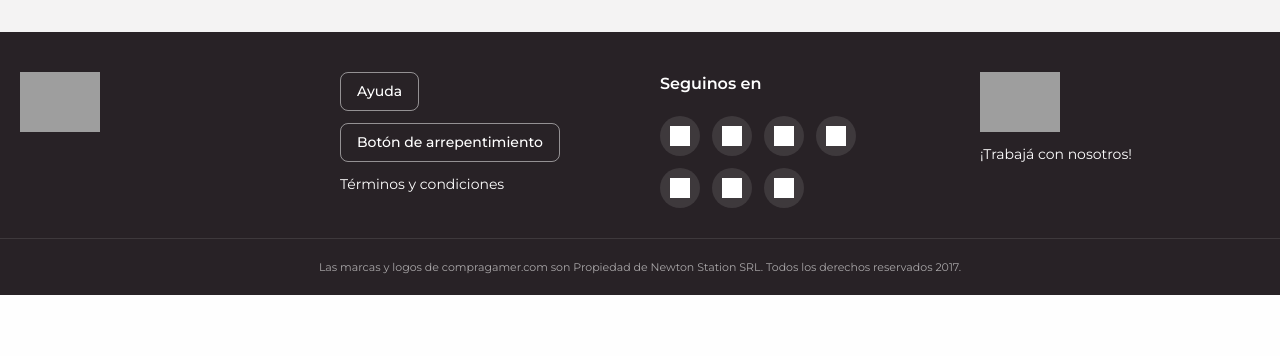
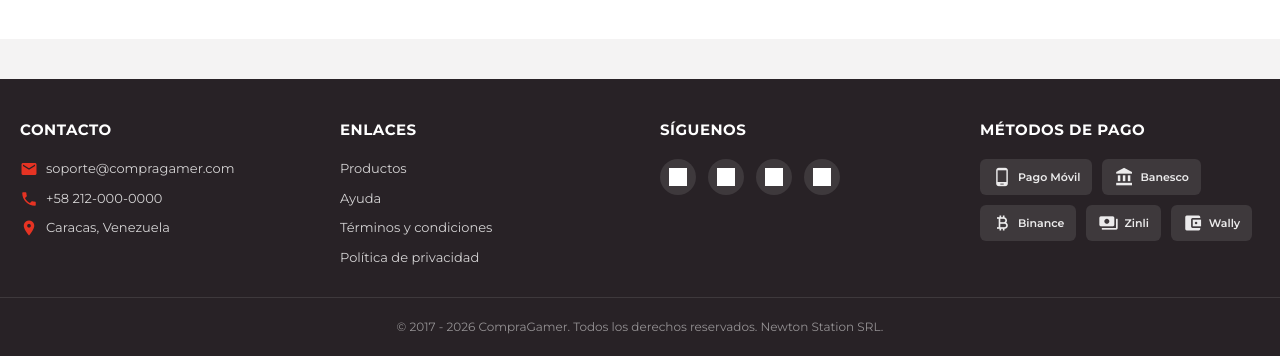
Before and after one commit to frank02828s-star/paginaweb, a PHP site: page / in a window 1280 px wide. Shown: the part 2289-2645 px from the top of the page. Before the commit the page ends 2584 px from the top, so only its background shows below. Run offline with PHP 8.4, Linux system fonts and the light colour scheme; grey boxes are pictures that could not be loaded.

Commit message:
Add offers slider, bigger icons, footer redesign, grid fix, cart header hide
Agent-Logs-Url: https://github.com/frank02828s-star/paginaweb/sessions/7b737273-279a-42d2-b675-64ced28d2e19

Co-authored-by: frank02828s-star <274598138+frank02828s-star@users.noreply.github.com>

```diff
--- a/compragamer/carrito.php
+++ b/compragamer/carrito.php
@@ -134,6 +134,7 @@
         const stats = (typeof getCartStats === 'function') ? getCartStats() : { totalItems: 0, totalPrice: 0, items: [] };
         const emptyEl = document.getElementById('cart-empty');
         const itemsWrap = document.getElementById('cart-items');
+        const cartItemsHeader = document.querySelector('.cart-items-header');
 
         if (!emptyEl || !itemsWrap) return;
 
@@ -142,12 +143,14 @@
         if (items.length === 0) {
           emptyEl.classList.remove('is-hidden');
           itemsWrap.innerHTML = '';
+          if (cartItemsHeader) cartItemsHeader.style.display = 'none';
           updateTotals(0, 0, 0, 0);
           setProceedEnabled(false);
           return;
         }
 
         emptyEl.classList.add('is-hidden');
+        if (cartItemsHeader) cartItemsHeader.style.display = '';
 
         itemsWrap.innerHTML = items.map((item) => {
           const name = item.name || item.title || 'Producto';
--- a/compragamer/css/productos.css
+++ b/compragamer/css/productos.css
@@ -200,7 +200,7 @@
 
 .products-content .products-grid {
     padding: 0;
-    grid-template-columns: repeat(auto-fill, minmax(220px, 1fr));
+    grid-template-columns: repeat(3, 1fr);
 }
 
 /* Pagination */
--- a/compragamer/css/styles.css
+++ b/compragamer/css/styles.css
@@ -475,7 +475,7 @@ ul, ol {
 .footer {
     background: var(--secondary-color);
     color: #fff;
-    padding: 40px 0 20px;
+    padding: 40px 0 0;
     margin-top: 40px;
 }
 
@@ -483,6 +483,9 @@ ul, ol {
     max-width: 1400px;
     margin: 0 auto;
     padding: 0 20px;
+}
+
+.footer-top {
     display: grid;
     grid-template-columns: repeat(4, 1fr);
     gap: 40px;
@@ -491,29 +494,38 @@ ul, ol {
 .footer-col {
     display: flex;
     flex-direction: column;
-    align-items: flex-start;
-    gap: 12px;
+    gap: 10px;
 }
 
-.data-fiscal {
-    width: 80px;
-    height: auto;
+.footer-col h4 {
+    font-size: 15px;
+    font-weight: 700;
+    margin-bottom: 8px;
+    text-transform: uppercase;
+    letter-spacing: 0.5px;
+}
+
+.footer-contact p {
+    display: flex;
+    align-items: center;
+    gap: 8px;
+    font-size: 13px;
+    color: rgba(255, 255, 255, 0.8);
+}
+
+.footer-contact .material-icons {
+    font-size: 18px;
+    color: var(--primary-color);
 }
 
 .footer-link {
-    color: #fff;
-    font-size: 14px;
+    color: rgba(255, 255, 255, 0.8);
+    font-size: 13px;
     transition: var(--transition);
 }
 
 .footer-link:hover {
-    opacity: 0.8;
-}
-
-.social-col h4 {
-    font-size: 16px;
-    font-weight: 600;
-    margin-bottom: 8px;
+    color: #fff;
 }
 
 .social-links {
@@ -522,8 +534,8 @@ ul, ol {
 }
 
 .social-links a {
-    width: 40px;
-    height: 40px;
+    width: 36px;
+    height: 36px;
     background: rgba(255, 255, 255, 0.1);
     border-radius: 50%;
     display: flex;
@@ -533,31 +545,53 @@ ul, ol {
 }
 
 .social-links a:hover {
+    background: var(--primary-color);
+}
+
+.social-links img {
+    width: 18px;
+    height: 18px;
+    filter: brightness(0) invert(1);
+}
+
+.payment-methods {
+    display: flex;
+    flex-wrap: wrap;
+    gap: 10px;
+}
+
+.payment-icon {
+    display: flex;
+    align-items: center;
+    gap: 6px;
+    background: rgba(255, 255, 255, 0.1);
+    border-radius: 6px;
+    padding: 8px 12px;
+    font-size: 11px;
+    font-weight: 600;
+    color: rgba(255, 255, 255, 0.9);
+    transition: var(--transition);
+}
+
+.payment-icon:hover {
     background: rgba(255, 255, 255, 0.2);
 }
 
-.social-links img {
-    width: 20px;
-    height: 20px;
-    filter: brightness(0) invert(1);
-}
-
-.gptw-logo {
-    width: 80px;
-    height: auto;
+.payment-icon .material-icons {
+    font-size: 20px;
 }
 
 .footer-bottom {
     max-width: 1400px;
     margin: 30px auto 0;
-    padding: 20px 20px 0;
+    padding: 20px 20px;
     border-top: 1px solid rgba(255, 255, 255, 0.1);
     text-align: center;
 }
 
 .footer-bottom p {
-    font-size: 11px;
-    color: rgba(255, 255, 255, 0.6);
+    font-size: 12px;
+    color: rgba(255, 255, 255, 0.5);
 }
 
 /* =====================================================
@@ -849,7 +883,7 @@ ul, ol {
    RESPONSIVE
    ===================================================== */
 @media (max-width: 1200px) {
-    .footer-container {
+    .footer-top {
         grid-template-columns: repeat(2, 1fr);
     }
 }
@@ -905,13 +939,25 @@ ul, ol {
         grid-template-columns: repeat(2, 1fr);
     }
 
-    .footer-container {
+    .footer-top {
         grid-template-columns: 1fr;
         text-align: center;
     }
 
     .footer-col {
         align-items: center;
+    }
+
+    .footer-contact p {
+        justify-content: center;
+    }
+
+    .payment-methods {
+        justify-content: center;
+    }
+
+    .social-links {
+        justify-content: center;
     }
 
     .cart-sidebar {
--- a/compragamer/index.php
+++ b/compragamer/index.php
@@ -165,11 +165,18 @@
         <div class="section-container">
             <div class="section-header">
                 <h2 class="section-title">OFERTAS EN PRODUCTOS</h2>
+                <div class="offers-slider-nav">
+                    <button class="offers-nav-btn" id="offersPrev"><span class="material-icons">chevron_left</span></button>
+                    <button class="offers-nav-btn" id="offersNext"><span class="material-icons">chevron_right</span></button>
+                </div>
             </div>
 
-            <div class="products-grid" id="offersGrid">
-                <!-- Products loaded dynamically -->
+            <div class="offers-slider-wrapper">
+                <div class="offers-slider-track" id="offersSliderTrack">
+                    <!-- Slides loaded dynamically -->
+                </div>
             </div>
+            <div class="offers-slider-dots" id="offersSliderDots"></div>
         </div>
     </section>
 
--- a/compragamer/partials/footer.php
+++ b/compragamer/partials/footer.php
@@ -1,36 +1,57 @@
     <!-- Footer -->
     <footer class="footer">
         <div class="footer-container">
-            <div class="footer-col">
-                <a href="#" target="_blank">
-                    <img src="https://ext.same-assets.com/4025281442/235471053.jpeg" alt="Data Fiscal" class="data-fiscal">
-                </a>
+            <div class="footer-top">
+                <div class="footer-col footer-contact">
+                    <h4>Contacto</h4>
+                    <p><span class="material-icons">email</span> soporte@compragamer.com</p>
+                    <p><span class="material-icons">phone</span> +58 212-000-0000</p>
+                    <p><span class="material-icons">location_on</span> Caracas, Venezuela</p>
                 </div>
-            <div class="footer-col">
-                <a href="/ayuda/" class="footer-link btn-outline-dark">Ayuda</a>
-                <a href="#" class="footer-link btn-outline-dark">Botón de arrepentimiento</a>
+                <div class="footer-col footer-links-col">
+                    <h4>Enlaces</h4>
+                    <a href="/productos/" class="footer-link">Productos</a>
+                    <a href="/ayuda/" class="footer-link">Ayuda</a>
                     <a href="#" class="footer-link">Términos y condiciones</a>
+                    <a href="#" class="footer-link">Política de privacidad</a>
                 </div>
-            <div class="footer-col social-col">
-                <h4>Seguinos en</h4>
+                <div class="footer-col footer-social-col">
+                    <h4>Síguenos</h4>
                     <div class="social-links">
                         <a href="#"><img src="https://ext.same-assets.com/4025281442/3256107104.svg" alt="X"></a>
                         <a href="#"><img src="https://ext.same-assets.com/4025281442/1763622162.svg" alt="Instagram"></a>
                         <a href="#"><img src="https://ext.same-assets.com/4025281442/2743748307.svg" alt="Facebook"></a>
                         <a href="#"><img src="https://ext.same-assets.com/4025281442/632895441.svg" alt="YouTube"></a>
                     </div>
-                <div class="social-links">
-                    <a href="#"><img src="https://ext.same-assets.com/4025281442/3506379393.svg" alt="LinkedIn"></a>
-                    <a href="#"><img src="https://ext.same-assets.com/4025281442/2688196856.svg" alt="TikTok"></a>
-                    <a href="#"><img src="https://ext.same-assets.com/4025281442/1826512588.svg" alt="Twitch"></a>
+                </div>
+                <div class="footer-col footer-payment-col">
+                    <h4>Métodos de pago</h4>
+                    <div class="payment-methods">
+                        <div class="payment-icon" title="Pago Móvil">
+                            <span class="material-icons">phone_android</span>
+                            <span>Pago Móvil</span>
+                        </div>
+                        <div class="payment-icon" title="Banesco">
+                            <span class="material-icons">account_balance</span>
+                            <span>Banesco</span>
+                        </div>
+                        <div class="payment-icon" title="Binance">
+                            <span class="material-icons">currency_bitcoin</span>
+                            <span>Binance</span>
+                        </div>
+                        <div class="payment-icon" title="Zinli">
+                            <span class="material-icons">payments</span>
+                            <span>Zinli</span>
+                        </div>
+                        <div class="payment-icon" title="Wally">
+                            <span class="material-icons">account_balance_wallet</span>
+                            <span>Wally</span>
                         </div>
                     </div>
-            <div class="footer-col">
-                <img src="https://ext.same-assets.com/4025281442/2548098512.svg" alt="Great Place to Work" class="gptw-logo">
-                <a href="#" class="footer-link">¡Trabajá con nosotros!</a>
+                </div>
             </div>
         </div>
         <div class="footer-bottom">
-            <p>Las marcas y logos de compragamer.com son Propiedad de Newton Station SRL. Todos los derechos reservados 2017.</p>
+            <p>© 2017 - <?php echo date('Y'); ?> CompraGamer. Todos los derechos reservados. Newton Station SRL.</p>
         </div>
     </footer>
```
Also changed, not shown: compragamer/css/home-v2.css (+80 -9 lines), compragamer/js/home-v2.js (+66 -6 lines). Lines whose indentation alone changed are shown as unchanged.
